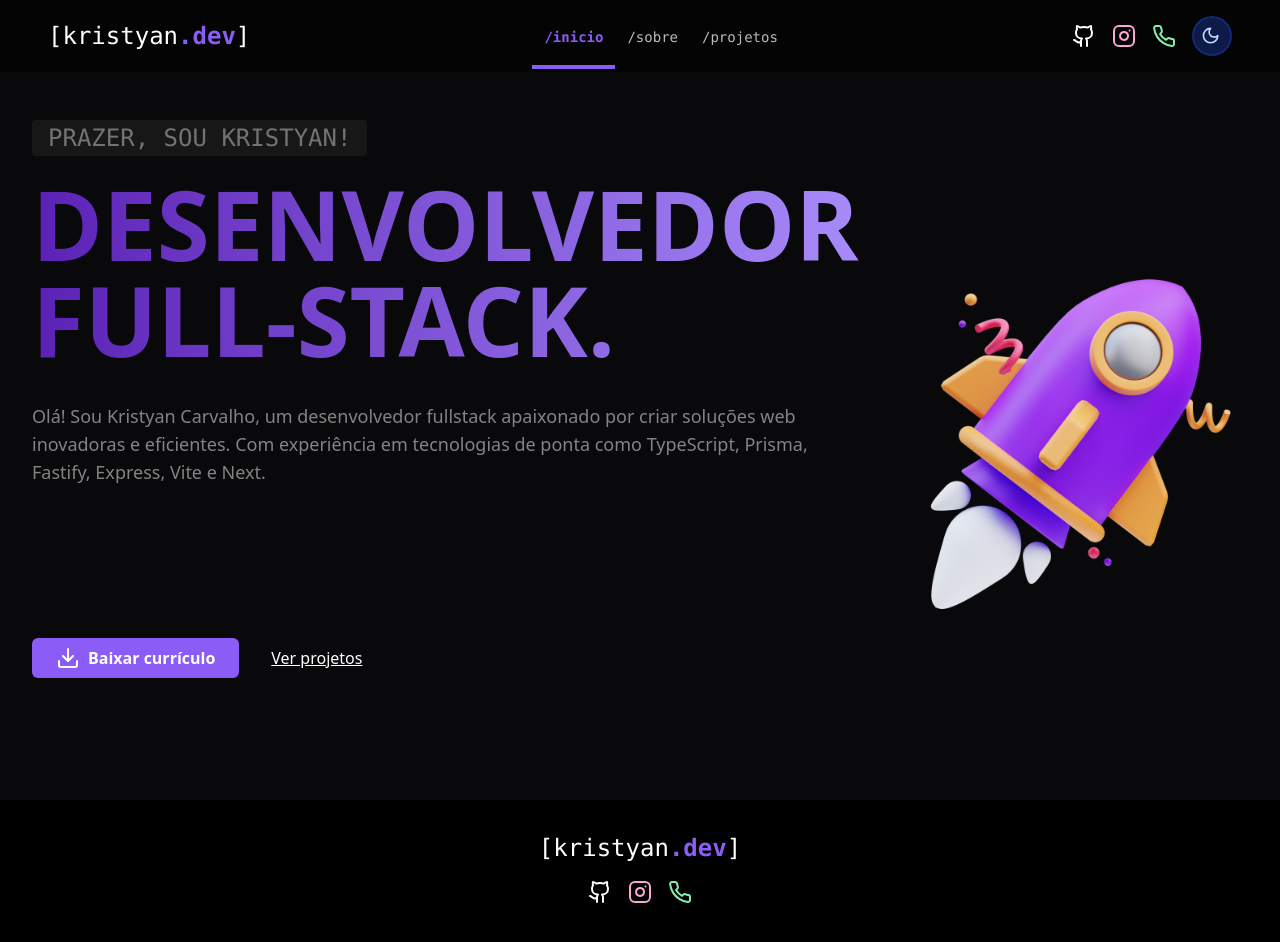
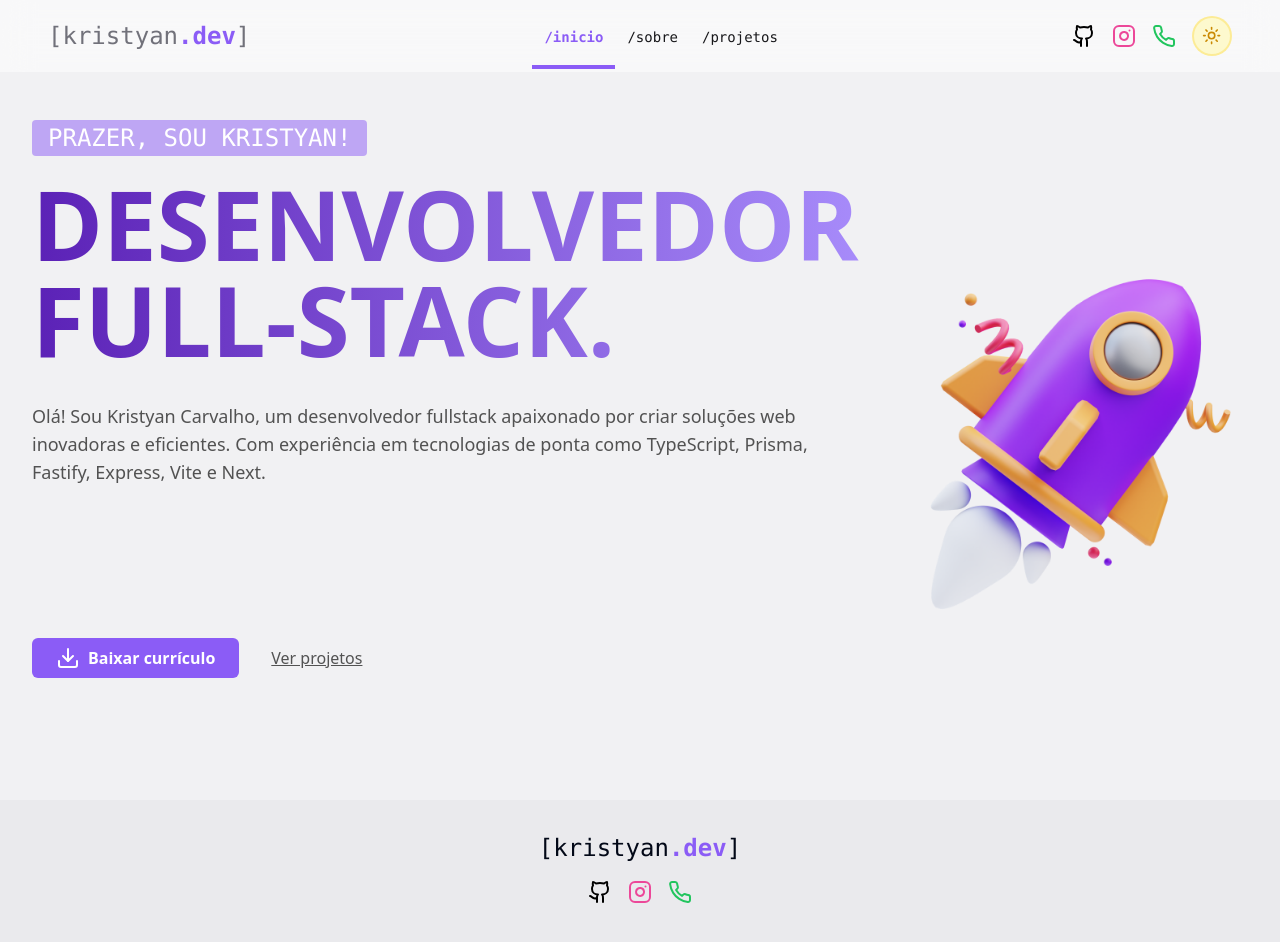
Before and after one commit to kristyancarvalho/portfolio, a React (Vite) app: page / in a window 1280 px wide. Shown: the top 942 px of the page. Built offline with nearby package versions, Linux system fonts and the light colour scheme.

Commit message:
added: white theme as default.

```diff
--- a/src/App.tsx
+++ b/src/App.tsx
@@ -7,7 +7,7 @@ import { NotFound } from "./pages/404";
 import { NavigationBar } from "./components/navigation";
 
 export function App() {
-  const [theme, setTheme] = useState<'light' | 'dark'>('dark');
+  const [theme, setTheme] = useState<'light' | 'dark'>('light');
 
   const toggleTheme = () => {
     setTheme(prevTheme => prevTheme === 'light' ? 'dark' : 'light');
@@ -15,6 +15,7 @@ export function App() {
 
   useEffect(() => {
     document.documentElement.classList.toggle('dark', theme === 'dark');
+    document.documentElement.classList.toggle('light', theme === 'light');
   }, [theme]);
 
   return (
```
